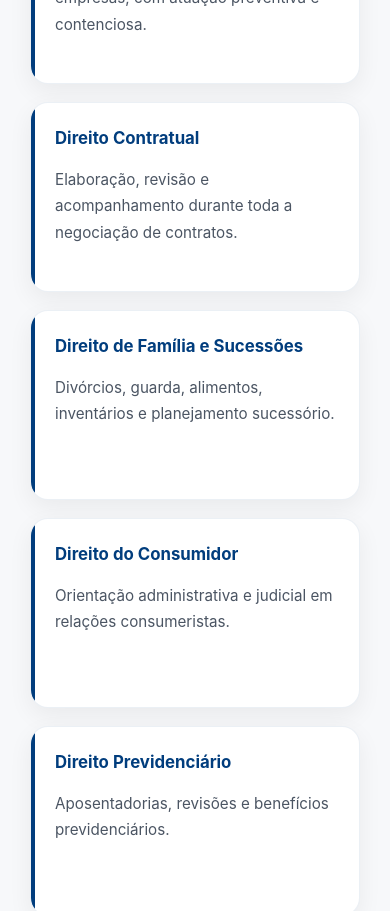
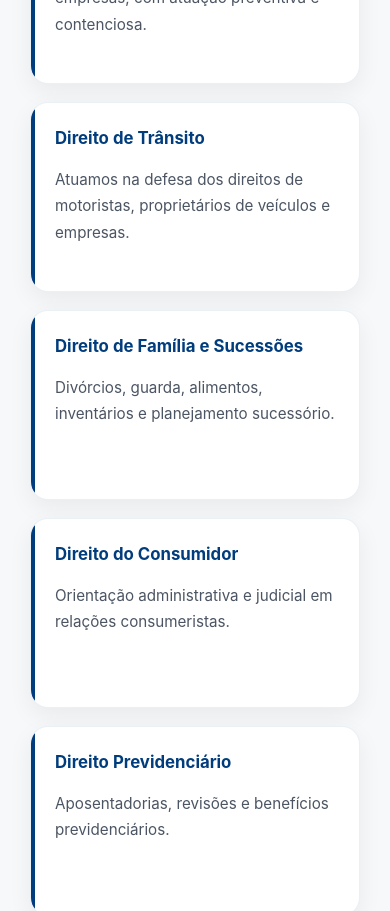
Before and after one commit to fwrdnando/klug-lara-site, a React (Vite) app: page / in a window 390 px wide. Shown: the part 5140-6051 px from the top of the page. Built offline with nearby package versions, Linux system fonts and the light colour scheme.

Commit message:
Ajustes no mobile

```diff
--- a/src/App.css
+++ b/src/App.css
@@ -668,8 +668,11 @@ body {
   }
 
   .footer-map iframe {
-    height: 350px;
-  }
+    width: 100%;
+    height: 420px;
+    min-height: 420px;
+    border-radius: 20px;
+}
 
   .footer-main-logo {
     display: block;
--- a/src/App.jsx
+++ b/src/App.jsx
@@ -211,9 +211,9 @@ function App() {
     </div>
 
     <div className="card">
-      <h3>Direito Contratual</h3>
+      <h3>Direito de Trânsito</h3>
       <p>
-        Elaboração, revisão e acompanhamento durante toda a negociação de contratos.
+        Atuamos na defesa dos direitos de motoristas, proprietários de veículos e empresas.
       </p>
     </div>
 
```
Also changed, not shown: src/assets/escri.jpeg, src/assets/jami1.jpeg.
